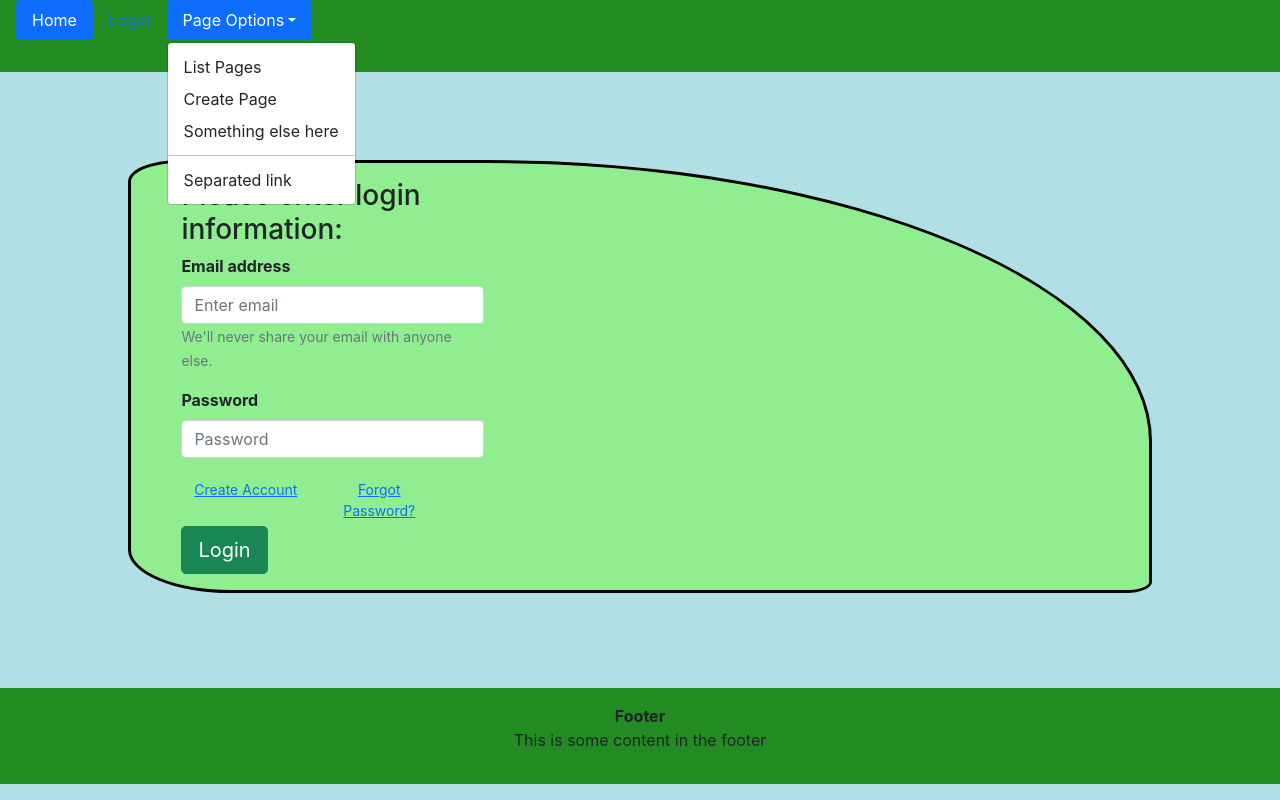
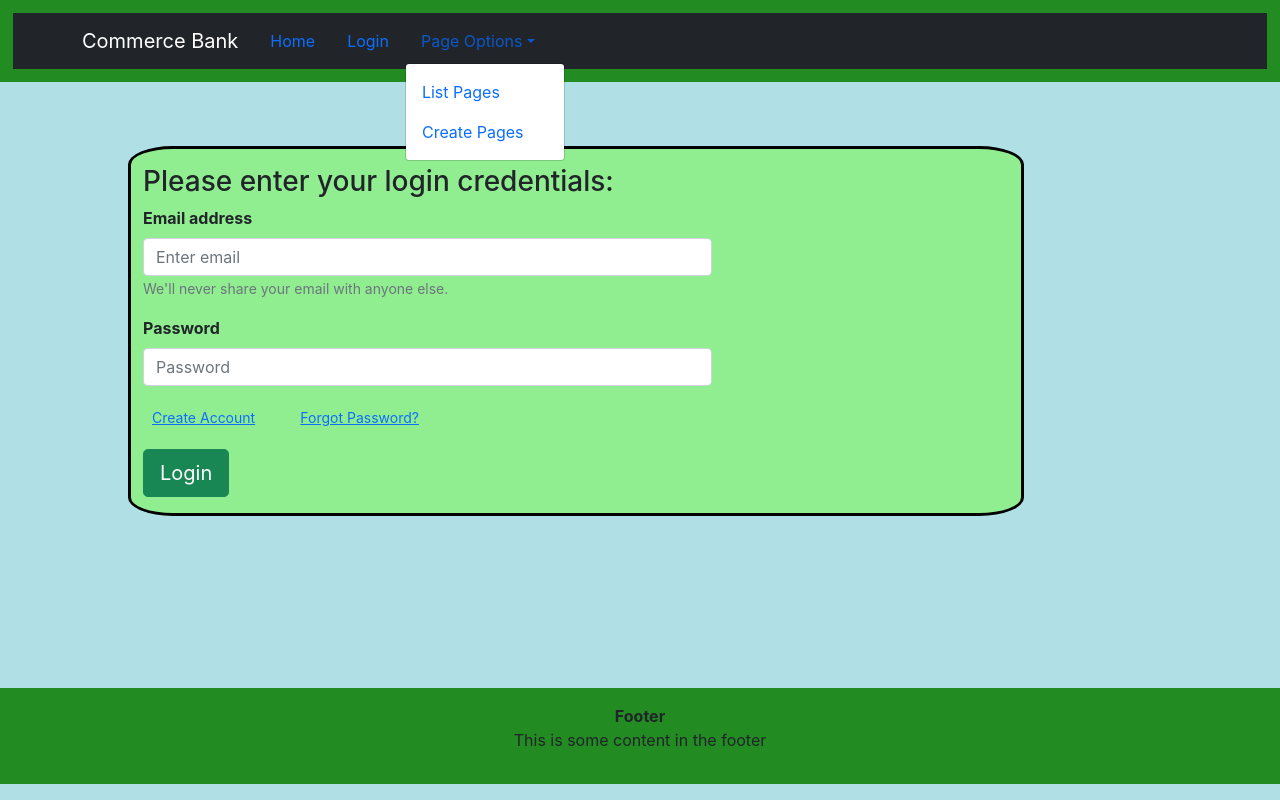
Before and after one commit to ucmo-cs/Team-JusticeLeague_Sprint2022, a React (Create React App) app in the folder ReactJSapp/: page /login in a window 1280 px wide. Both pictures are taken after a click on the button "Page Options". Built offline with nearby package versions, Linux system fonts and the light colour scheme.

Commit message:
Newest React Styling (merge to main soon)
Now the app has more React functionality.
This is newest working version of the app ...
It's safe to merge this with the main branch.

```diff
--- a/ReactJSapp/src/components/Header.js
+++ b/ReactJSapp/src/components/Header.js
@@ -3,7 +3,7 @@ import styled from 'styled-components';
 import Menu from './Menu';
 
 const HeaderList = styled.div`
-  padding: 0rem 1rem 2rem 1rem;
+  padding: 1% 1% 1% 1%;
   background-color: forestgreen;
   left: 0;
   width: 100%;
--- a/ReactJSapp/src/components/Menu.js
+++ b/ReactJSapp/src/components/Menu.js
@@ -11,33 +11,22 @@ import styled from 'styled-components';
 // because it has overlap
 const Menu = () => {
 
-    const handleSelect = (eventKey) => `${eventKey}`; //alert(`selected ${eventKey}`);
+    //const handleSelect = (eventKey) => `${eventKey}`; //alert(`selected ${eventKey}`);
     // Create small script to handle what each event means.
     return (
-        <Nav componentClass={Link} variant="pills" activeKey="1" onSelect={handleSelect}>
-            <Nav.Item>
-                <Nav.Link eventKey="1" href="/home" to="/home">
-                    Home
-                </Nav.Link>
-            </Nav.Item>
-            <Nav.Item>
-                <Nav.Link eventKey="2" href="/login" to="/login">
-                    Login
-                </Nav.Link>
-            </Nav.Item>
-            {/* <Nav.Item>
-                <Nav.Link eventKey="3" disabled>
-                    Page Options
-                </Nav.Link>
-            </Nav.Item> */}
-            <NavDropdown title="Page Options" id="nav-dropdown">
-                <NavDropdown.Item eventKey="4.1">List Pages</NavDropdown.Item>
-                <NavDropdown.Item eventKey="4.2">Create Page</NavDropdown.Item>
-                <NavDropdown.Item eventKey="4.3">Something else here</NavDropdown.Item>
-                <NavDropdown.Divider />
-                <NavDropdown.Item eventKey="4.4">Separated link</NavDropdown.Item>
-            </NavDropdown>
-        </Nav>
+        <div>
+            <Navbar bg="dark" variant="dark">
+                <Container>
+                    <Navbar.Brand>Commerce Bank</Navbar.Brand>
+                    <Nav.Link href="/Home">Home</Nav.Link>
+                    <Nav.Link href="/login">Login</Nav.Link>
+                    <NavDropdown className="me-auto" title="Page Options" id="nav-dropdown">
+                        <Nav.Link href="/list">List Pages</Nav.Link>
+                        <Nav.Link href="/create">Create Pages</Nav.Link>
+                    </NavDropdown>
+                </Container>
+            </Navbar>
+        </div>
     );
 };
 
--- a/ReactJSapp/src/pages/ListPage.js
+++ b/ReactJSapp/src/pages/ListPage.js
@@ -1,15 +1,23 @@
 import React from 'react';
-
+import styled from 'styled-components';
 import {Nav, NavDropdown, Table} from 'react-bootstrap';
 import Header from '../components/Header';
 import Footer from '../components/Footer';
+
+const innerListPg = styled.div`
+    margin: 2% 15% 2% 15%;
+    padding: 5% 10% 5% 10%;
+`;
 
 const ListPage = () => {
     return (
         // Listing contents in table format:
         <div>
             <Header></Header>
+            <innerListPg>
+
             <Table responsive>
+
                 <thead>
                 <tr>
                     <th>#</th>
@@ -39,7 +47,7 @@ const ListPage = () => {
                 </tr>
                 </tbody>
             </Table>
-
+            </innerListPg>
             <Footer></Footer>
         </div>
     );
--- a/ReactJSapp/src/pages/LoginPage.js
+++ b/ReactJSapp/src/pages/LoginPage.js
@@ -12,15 +12,16 @@ import Footer from '../components/Footer';
 const LoginList = styled.div`
   background-color: lightgreen;
   margin-top: 5%; margin-bottom: 10%;
-  margin-left: 10%; margin-right: 3%;
-  padding: 1.25% 0% 1.25% 3%;
+  margin-left: 10%; margin-right: 0%;
+  padding: 1.25% 0% 1.25% 0%;
   font-size: 1.0em;
   text-align: left;
   border : 3px solid black;
-  border-radius: 5% 65% 2.5% 10%;
+  border-radius: 5% 5% 5% 5%;
   height : 65%;
-  width: 80%;
+  width: 70%;
 `;
+
 // using Inner to stylize the elements in <Form>
 // const InnerLoginList = styled.div`
 //   margin-top: 0%; margin-bottom: 1%;
@@ -34,20 +35,18 @@ const LoginPage = () => {
     return (
             <div>
             <Header></Header>
+
+
+            {/* row1 */}
+            <LoginList>
             <Container>
-            <Row>
-                <Col sm={4}>sm=true</Col>
-            </Row>
-            </Container>
-            <LoginList>
-            {/* row1 */}
-            <Container>
-                <Row><Col sm={4}>
-                    <h3>Please enter login information:</h3>
+
+                <Row><Col sm={4} lg={8}>
+                    <h3>Please enter your login credentials:</h3>
                 </Col></Row>
             <Form>
                 {/* row2 */}
-                <Row><Col sm={4}>
+                <Row><Col sm={4} lg={8}>
                 <Form.Group className="mb-3" controlId="formBasicEmail">
                     <Form.Label><b>Email address</b></Form.Label>
                     <Form.Control type="email" placeholder="Enter email" />
@@ -57,33 +56,26 @@ const LoginPage = () => {
                 </Form.Group>
                 </Col></Row>
                 {/* row3 */}
-                <Row><Col sm={4}>
+                <Row><Col sm={4} lg={8}>
                 <Form.Group className="mb-3" controlId="formBasicPassword">
                     <Form.Label><b>Password</b></Form.Label>
                     <Form.Control type="password" placeholder="Password" />
                 </Form.Group>
                 </Col></Row>
-                <Nav fill variant="pills" activeKey="1">
-                <Row sm={2}>
-
-                        <Col sm={"2"} lg={"6"}>
-                        <Nav.Item>
+                <Row>
+                    <Col md={2} lg={2}>
                         <Button size="sm" variant="link" type="submit">Create Account</Button>{' '}
-                        </Nav.Item>
                     </Col>
-                        <Col sm={"4"} lg={"6.5"}>
-                        <Nav.Item>
+                    <Col md={3} lg={5}>
                         <Button size="sm" variant="link" type="submit">Forgot Password?</Button>{' '}
-                        </Nav.Item>
                     </Col>
                 </Row>
+
                 <Row>
                     <Nav.Item>
                         <Nav.Link eventKey="3" href="/listPage"></Nav.Link>
                     </Nav.Item>
-
                 </Row>
-                </Nav>
                 {/*<Form.Group className="mb-3" controlId="formBasicCheckbox">*/}
                 {/*    <Form.Check type="checkbox" label="Check me out" />*/}
                 {/*</Form.Group>*/}
--- a/ReactJSapp/src/pages/MainPage.js
+++ b/ReactJSapp/src/pages/MainPage.js
@@ -1,17 +1,29 @@
 import React from 'react';
+import styled from 'styled-components';
 import Header from '../components/Header';
 import Footer from '../components/Footer';
+
+const MainList = styled.div`
+  background-color: lightgreen;
+  margin-top: 5%; margin-bottom: 10%;
+  margin-left: 10%; margin-right: 3%;
+  padding: 1.25% 0% 1.25% 3%;
+  font-size: 1.0em;
+  text-align: center;
+  border : 3px solid black;
+  border-radius: 5% 5% 5% 5%;
+  height : 65%;
+  width: 80%;
+`;
 
 const MainPage = () => {
     return (
         <div>
             <Header></Header>
-            <div>
-                <p>body text</p>
-            </div>
-            <div>
-                <p>Footer text</p>
-            </div>
+            <MainList>
+                <h1>Welcome to Commerce Bank</h1>
+                <h3>Employee Logins</h3>
+            </MainList>
             <Footer></Footer>
         </div>
     );
```
Lines whose indentation alone changed are shown as unchanged.
